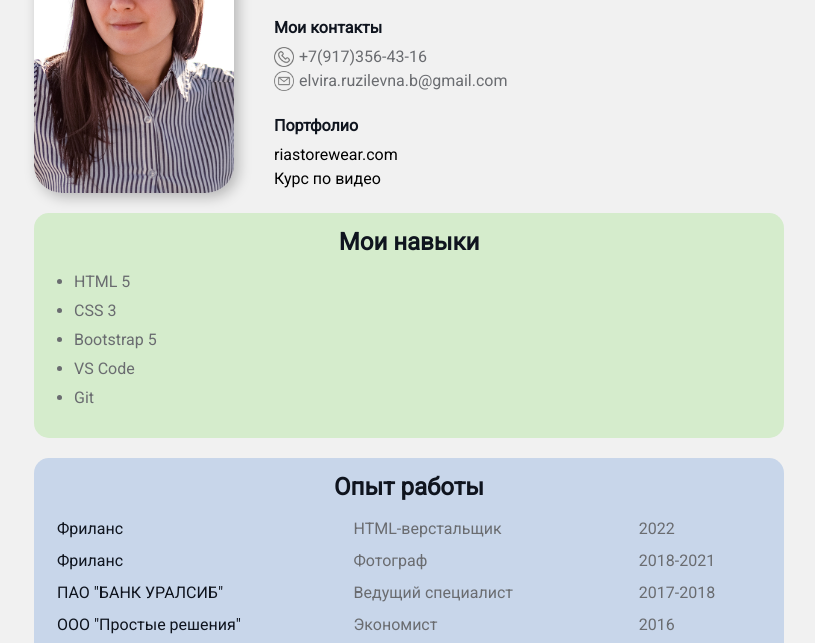
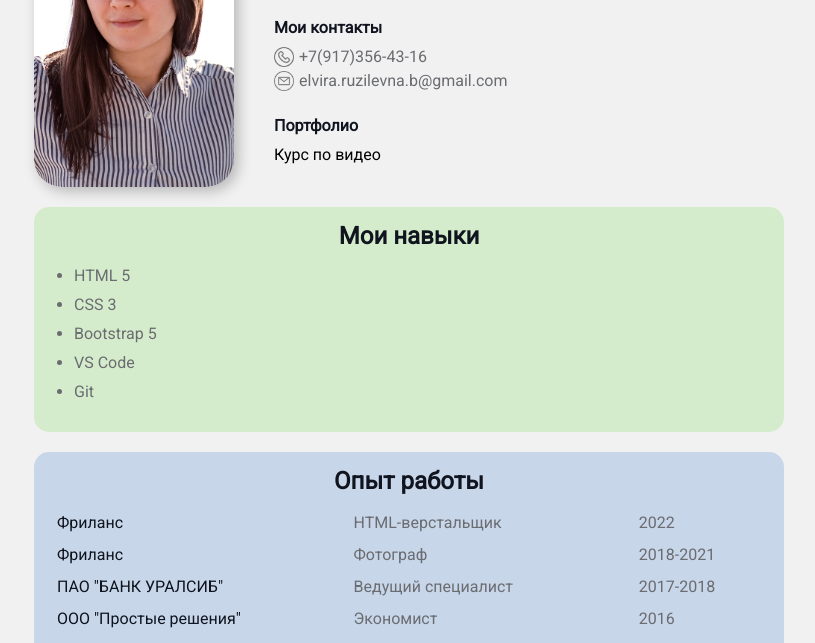
Before and after one commit to ElviraBikmetova/cv, a plain HTML site: page index.html in a window 1280 px wide. Shown: the part 151-794 px from the top of the page, without its empty margins (231-1046 px from the left). Drawn offline with Linux system fonts and the light colour scheme.

Commit message:
Update index.html

```diff
--- a/index.html
+++ b/index.html
@@ -26,7 +26,7 @@
         </div>
         <h4>Портфолио</h4>
         <div class="">
-         <p><a href="http://riastorewear.com/" target="_blank">riastorewear.com</a></p>
+<!--          <p><a href="http://riastorewear.com/" target="_blank">riastorewear.com</a></p> -->
          <p><a href="https://elvirabikmetova.github.io/site/" target="_blank">Курс по видео</a></p>
         </div>
       </div>
```
